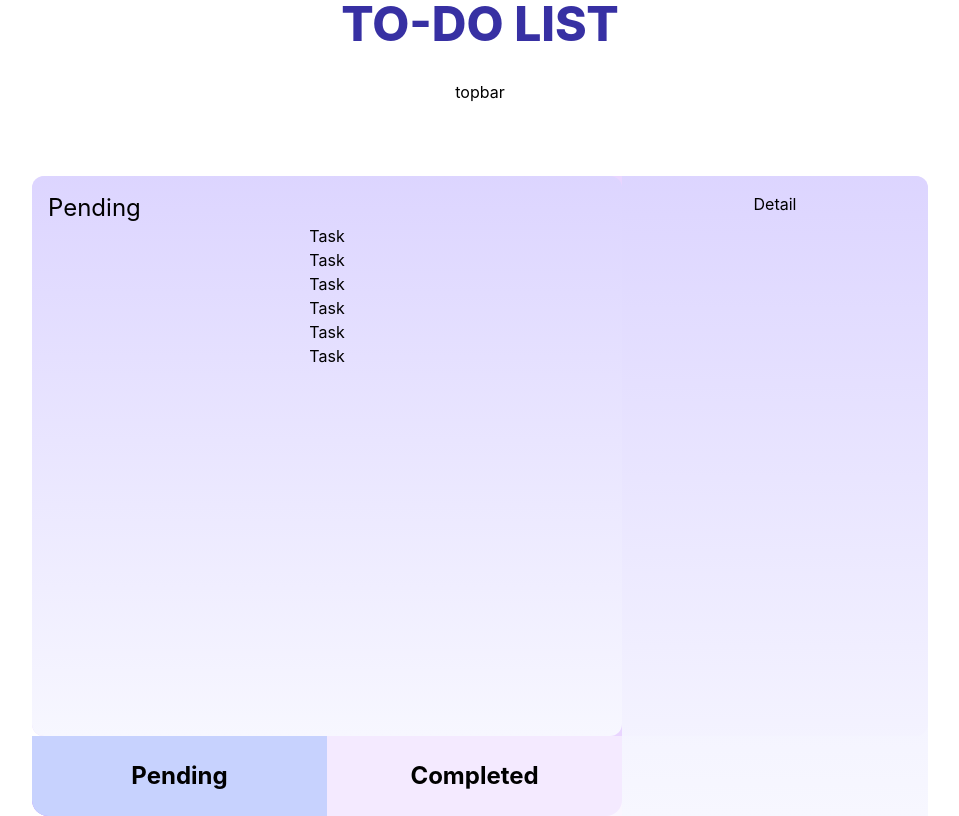
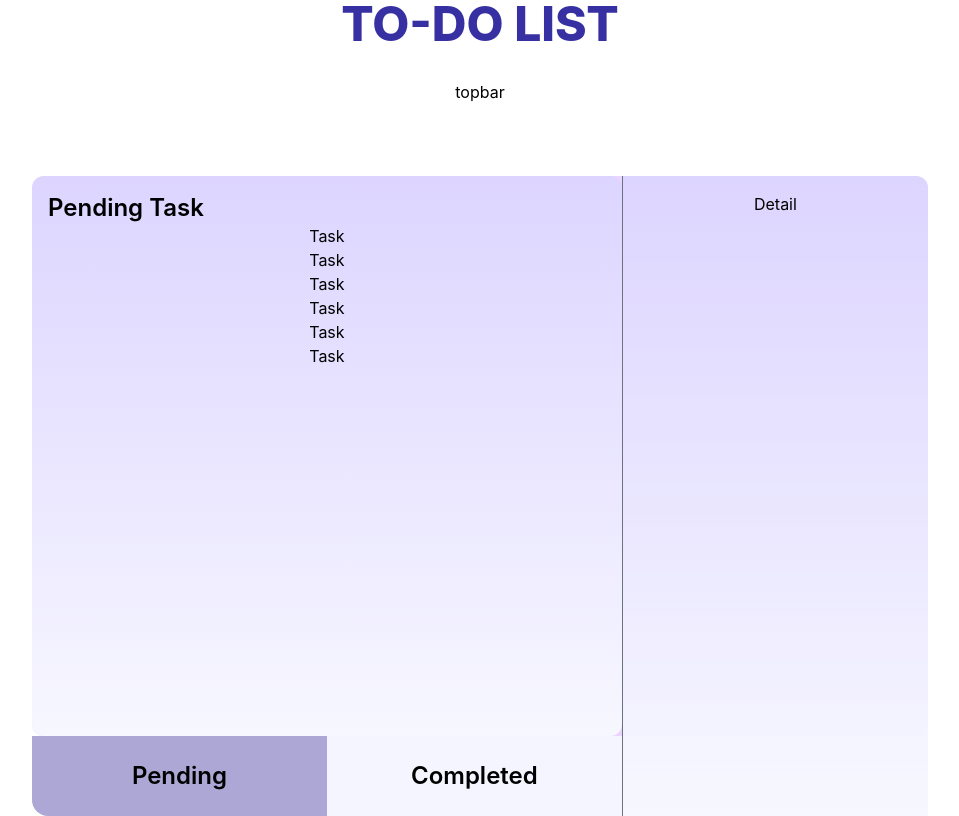
Before and after one commit to samjain233/todo, a React (Create React App) app: page / in a window 1280 px wide. Shown: the whole page, without its empty margins (160-1119 px from the left). Built offline with nearby package versions, Linux system fonts and the light colour scheme.

Commit message:
color corrections

```diff
--- a/src/component/Home.js
+++ b/src/component/Home.js
@@ -26,8 +26,9 @@ export const Home = () => {
 
     // State for managing visibility of delete confirmation modal
     const [confirm, setConfirm] = React.useState(false);
-//Heading of mini window
-const [head,setHead]=useState("Pending");
+    //Heading of mini window
+    const [head, setHead] = useState("Pending Task");
+    const [tab, setTab] = useState({a:"#ACA7D5",b:"#F5F4FFE8"});
     // Function to handle window resize and update isDesktop state
     const handleResize = () => {
         setIsDesktop(window.innerWidth > 1080);
@@ -69,13 +70,15 @@ const [head,setHead]=useState("Pending");
     // Function to handle completion of tasks
     function handleComplete() {
         setData(data1.filter(item => item.isCompleted));
-        setHead("Completed");
+        setHead("Completed Task");
+        setTab({a:"#F5F4FFE8",b:"#ACA7D5"});
     }
 
     // Function to handle displaying pending tasks
     function handlePending() {
         setData(data1);
-        setHead("Pending");
+        setHead("Pending Task");
+        setTab({a:"#ACA7D5",b:"#F5F4FFE8"});
     }
 
     // Function to handle task deletion
@@ -93,7 +96,7 @@ const [head,setHead]=useState("Pending");
 
             {/* Sort and create task buttons */}
             <div className='p-4 md:p-8 w-full flex flex-col md:flex-row justify-center mb-2'>
-             <Topbar/>
+                <Topbar />
             </div>
 
             {/* Task list and details */}
@@ -104,13 +107,13 @@ const [head,setHead]=useState("Pending");
                         <div className='w-full'>
                             <div style={{ height: '70vh', background: "linear-gradient(180deg, rgba(213, 212, 255, 0.65) -1.73%, #F7F7FF 100%)" }} className="w-full  p-4  rounded-xl   overflow-y-auto">
                                 <div className='flex justify-between'>
-                                    <div className='flex text-2xl'>
-                                       {head}
+                                    <div className='flex font-semibold text-2xl'>
+                                        {head}
                                     </div>
 
                                     {/* Create New Task button (visible on larger screens) */}
-                                    <div onClick={createTask} className="flex-col justify-center p-2 bg-blue-900 hidden md:block lg:hidden lg:mx-2  rounded-xl  text-white rounded  ">
-                                        Create New
+                                    <div style={{ background: '#3D00C0' }} onClick={createTask} className="flex-col justify-center p-2 px-8 font-semibold  hidden md:block lg:hidden lg:mx-2  rounded-xl  text-white rounded  ">
+                                        Create New Task
                                     </div>
                                 </div>
 
@@ -126,17 +129,17 @@ const [head,setHead]=useState("Pending");
                             </div>
 
                             {/* Pending and Completed buttons */}
-                            <div style={{ height: '10vh' }} className="w-full    bg-purple-400 rounded-bl-2xl rounded-br-2xl flex items-center justify-between">
+                            <div style={{ height: '10vh' }} className="w-full      rounded-bl-2xl rounded-br-2xl flex items-center justify-between">
                                 {/* Pending button */}
-                                <div onClick={handlePending} className="bg-indigo-200 h-full text-black font-inter font-bold hover:bg-gray-400 delay-100 text-2xl t flex items-center justify-center h-full  w-1/2 rounded-bl-2xl"><div>Pending</div></div>
+                                <div style={{ background:  `${tab.a}` }} onClick={handlePending} className=" h-full text-black font-inter font-semibold hover:bg-gray-400 delay-100 text-2xl t flex items-center justify-center h-full  w-1/2 rounded-bl-2xl"><div>Pending</div></div>
 
                                 {/* Completed button */}
-                                <div onClick={handleComplete} className="bg-purple-50 bg-opacity-90 text-black font-inter hover:bg-gray-400 delay-100 font-bold text-2xl flex items-center justify-center h-full  w-1/2 ounded"><div>Completed</div></div>
+                                <div style={{ background:  `${tab.b}` }} onClick={handleComplete} className=" text-black font-inter hover:bg-gray-400 delay-100 font-semibold text-2xl flex items-center justify-center h-full  w-1/2 "><div>Completed</div></div>
                             </div>
                         </div>
 
                         {/* Task details (visible on larger screens) */}
-                        <div style={{ height: '80vh', background: "linear-gradient(180deg, rgba(213, 212, 255, 0.65) -1.73%, #F7F7FF 100%)" }} class="hidden lg:block rounded-tr-xl col-span-2 md:col-span-1 lg:w-1/2   p-4">
+                        <div style={{ height: '80vh', background: "linear-gradient(180deg, rgba(213, 212, 255, 0.65) -1.73%, #F7F7FF 100%)" }} class="hidden lg:block border-l border-solid border-gray-500 rounded-tr-xl col-span-2 md:col-span-1 lg:w-1/2   p-4">
                             <Detail task={task1} />
                         </div>
                     </div>
```
